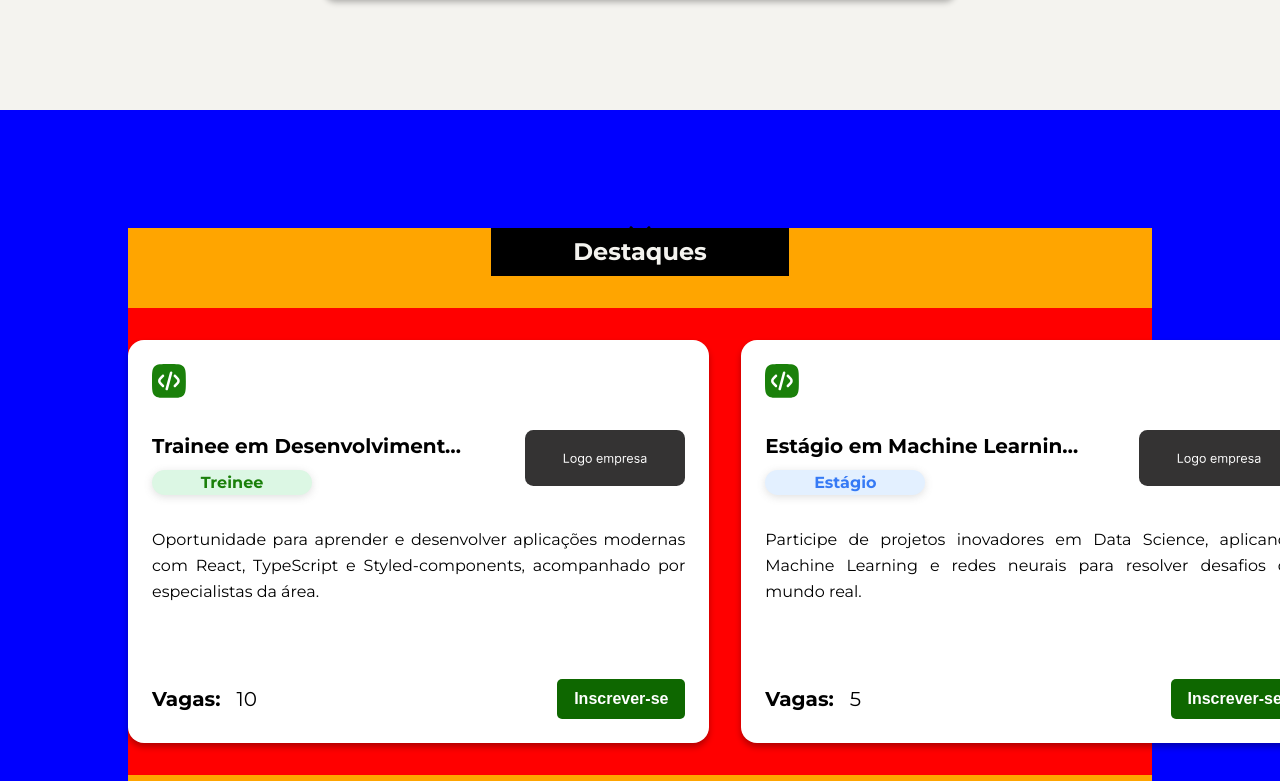
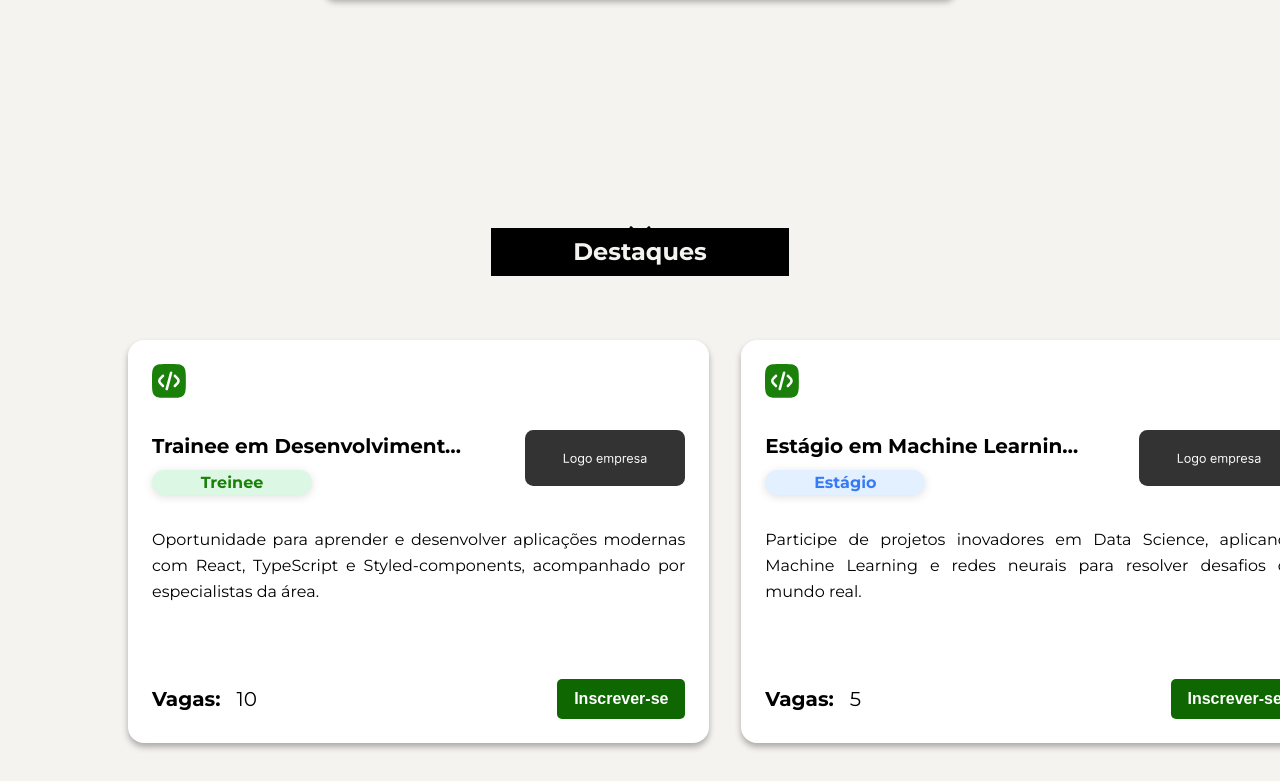
Before and after one commit to pet-ads/wecomp-new, a React (Vite) app: page / in a window 1280 px wide. Shown: the part 5559-6340 px from the top of the page. Built offline with nearby package versions, Linux system fonts and the light colour scheme.

Commit message:
fix: correct background color

```diff
--- a/src/components/sections/Highlights/styles.ts
+++ b/src/components/sections/Highlights/styles.ts
@@ -5,9 +5,13 @@ import {
   SectionContent,
 } from "../../../styles/SectionContainer";
 
-export const HighlightsContainer = styled(SectionContainer)``;
+export const HighlightsContainer = styled(SectionContainer)`
+  background-color: var(--background-color);
+`;
 
-export const HighlightsContent = styled(SectionContent)``;
+export const HighlightsContent = styled(SectionContent)`
+  background-color: var(--background-color);
+`;
 
 export const HighlightsCardContainer = styled.div`
   display: flex;
@@ -22,5 +26,4 @@ export const HighlightsCardContainer = styled.div`
 
   margin: 2rem 0;
 
-  background-color: red;
 `;
```
